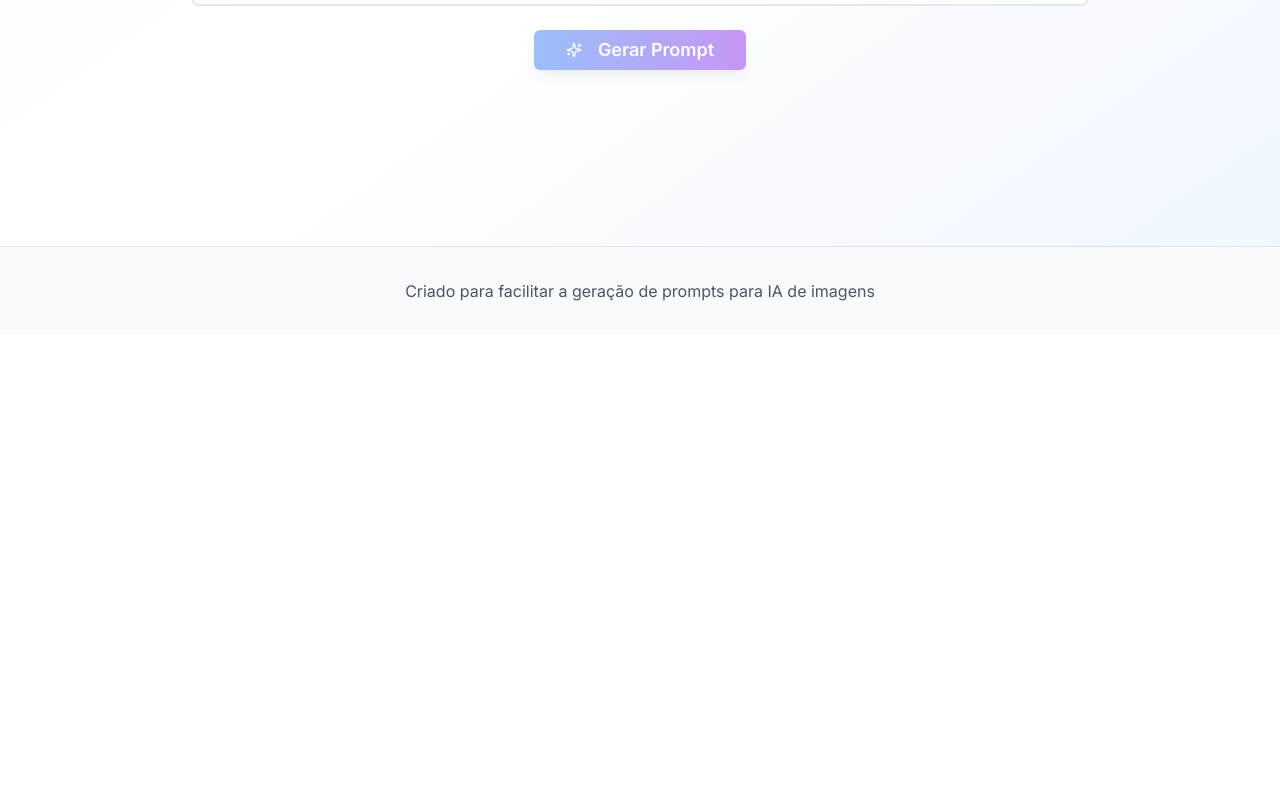
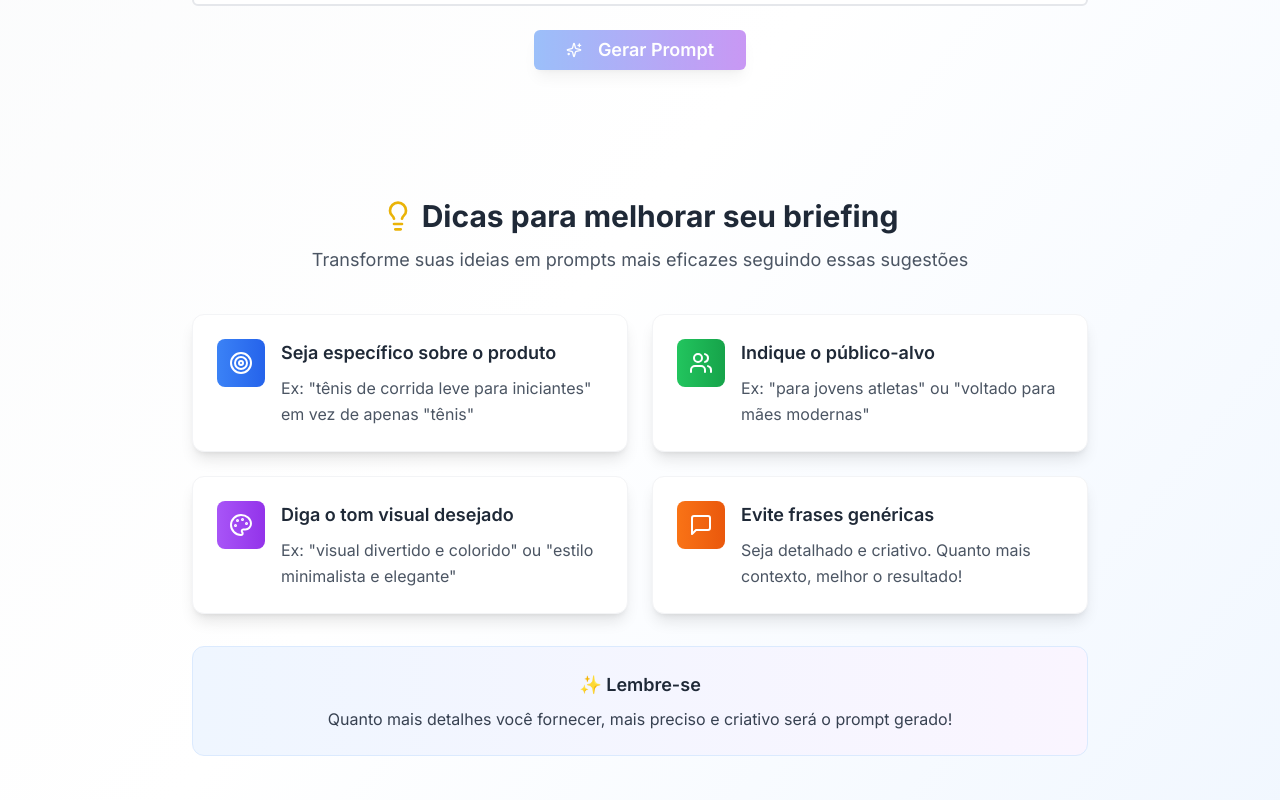
Before and after one commit to Adriel-Cabral/image-brief-forge, a React (Vite) app: page / in a window 1280 px wide. Shown: the part 580-1380 px from the top of the page. Before the commit the page ends 915 px from the top, so only its background shows below. Built offline with nearby package versions, Linux system fonts and the light colour scheme.

Commit message:
Add briefing tips section
Add a section with visual tips to help users improve their briefings.

```diff
--- /dev/null
+++ b/src/components/BriefingTips.tsx
@@ -0,0 +1,84 @@
+
+import { Lightbulb, Target, Users, Palette, MessageSquare } from 'lucide-react';
+
+const BriefingTips = () => {
+  const tips = [
+    {
+      icon: Target,
+      title: "Seja específico sobre o produto",
+      description: "Ex: \"tênis de corrida leve para iniciantes\" em vez de apenas \"tênis\"",
+      color: "from-blue-500 to-blue-600"
+    },
+    {
+      icon: Users,
+      title: "Indique o público-alvo",
+      description: "Ex: \"para jovens atletas\" ou \"voltado para mães modernas\"",
+      color: "from-green-500 to-green-600"
+    },
+    {
+      icon: Palette,
+      title: "Diga o tom visual desejado",
+      description: "Ex: \"visual divertido e colorido\" ou \"estilo minimalista e elegante\"",
+      color: "from-purple-500 to-purple-600"
+    },
+    {
+      icon: MessageSquare,
+      title: "Evite frases genéricas",
+      description: "Seja detalhado e criativo. Quanto mais contexto, melhor o resultado!",
+      color: "from-orange-500 to-orange-600"
+    }
+  ];
+
+  return (
+    <section className="w-full max-w-4xl mx-auto py-16">
+      <div className="text-center mb-10">
+        <h2 className="text-3xl font-bold text-gray-800 mb-3 flex items-center justify-center gap-2">
+          <Lightbulb className="w-8 h-8 text-yellow-500" />
+          Dicas para melhorar seu briefing
+        </h2>
+        <p className="text-gray-600 text-lg">
+          Transforme suas ideias em prompts mais eficazes seguindo essas sugestões
+        </p>
+      </div>
+
+      <div className="grid md:grid-cols-2 gap-6">
+        {tips.map((tip, index) => {
+          const IconComponent = tip.icon;
+          return (
+            <div
+              key={index}
+              className="bg-white rounded-xl p-6 shadow-lg border border-gray-100 hover:shadow-xl transition-all duration-300 transform hover:-translate-y-1"
+            >
+              <div className="flex items-start space-x-4">
+                <div className={`p-3 rounded-lg bg-gradient-to-r ${tip.color} flex-shrink-0`}>
+                  <IconComponent className="w-6 h-6 text-white" />
+                </div>
+                <div className="flex-1">
+                  <h3 className="text-lg font-semibold text-gray-800 mb-2">
+                    {tip.title}
+                  </h3>
+                  <p className="text-gray-600 leading-relaxed">
+                    {tip.description}
+                  </p>
+                </div>
+              </div>
+            </div>
+          );
+        })}
+      </div>
+
+      <div className="mt-8 bg-gradient-to-r from-blue-50 to-purple-50 rounded-xl p-6 border border-blue-100">
+        <div className="text-center">
+          <h3 className="text-lg font-semibold text-gray-800 mb-2">
+            ✨ Lembre-se
+          </h3>
+          <p className="text-gray-700">
+            Quanto mais detalhes você fornecer, mais preciso e criativo será o prompt gerado!
+          </p>
+        </div>
+      </div>
+    </section>
+  );
+};
+
+export default BriefingTips;
--- a/src/pages/Index.tsx
+++ b/src/pages/Index.tsx
@@ -2,6 +2,7 @@
 import { useState } from 'react';
 import BriefingForm from '@/components/BriefingForm';
 import PromptCard from '@/components/PromptCard';
+import BriefingTips from '@/components/BriefingTips';
 import { generateStructuredPrompt } from '@/utils/promptGenerator';
 
 const Index = () => {
@@ -84,6 +85,9 @@ const Index = () => {
             </div>
           </div>
         )}
+
+        {/* Tips Section */}
+        <BriefingTips />
       </main>
 
       {/* Footer */}
```
